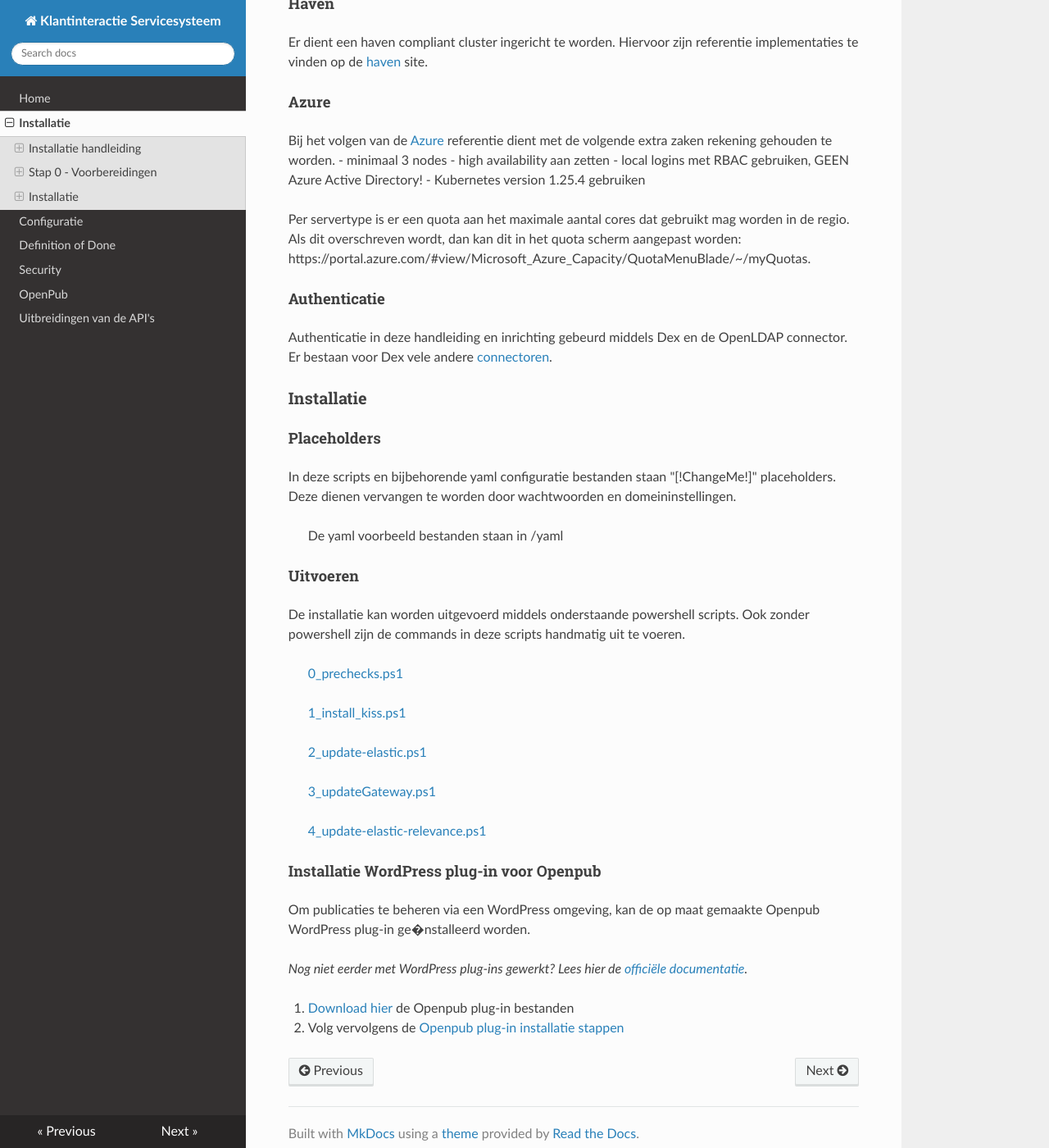
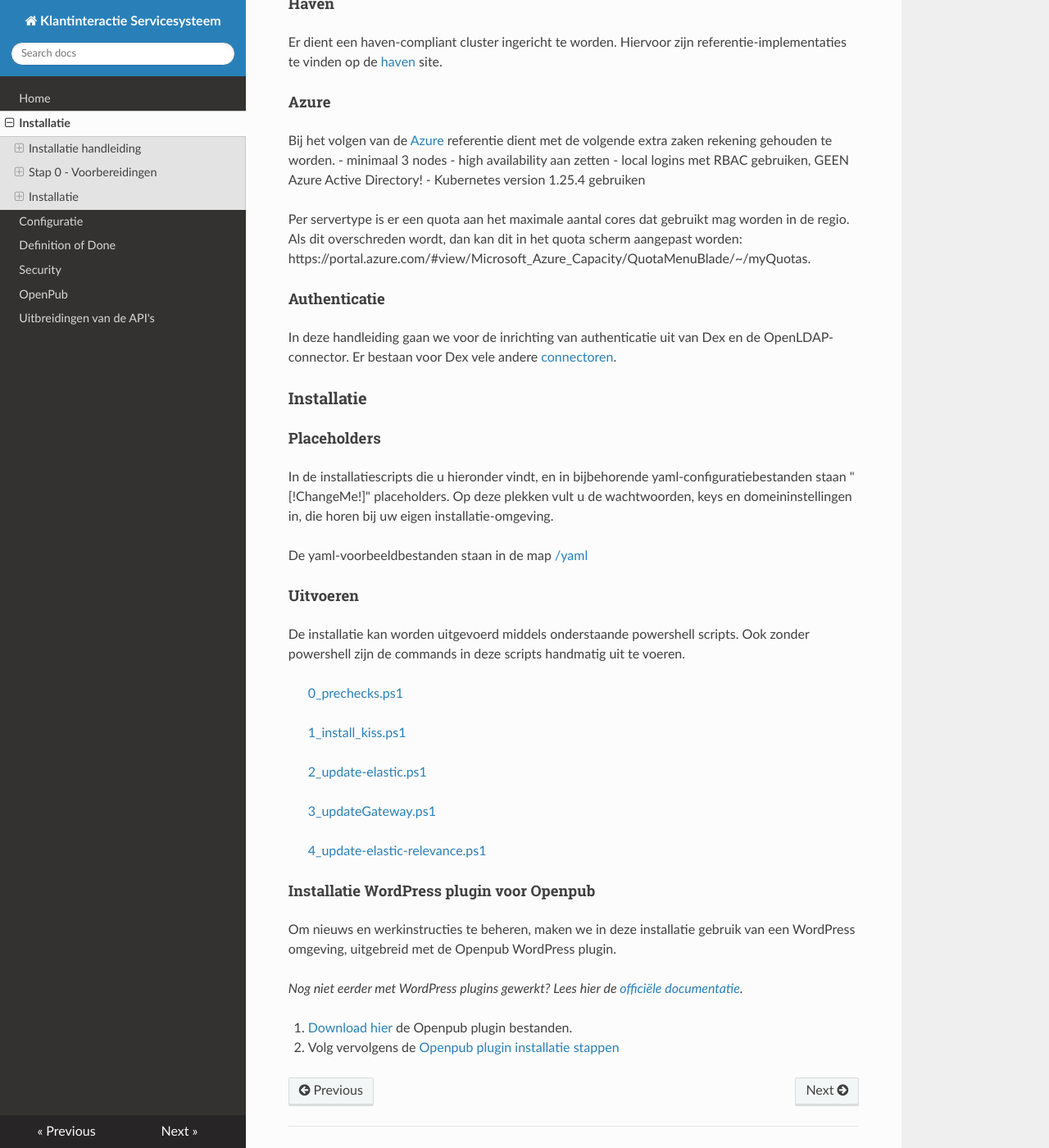
Before and after one commit to Klantinteractie-Servicesysteem/.github, an MkDocs documentation site: the page built from docs/INSTALLATION.md, in a window 1280 px wide and 1400 px high, scrolled down 1109 px. Shown: the whole window at 82% size. Built offline with MkDocs 1.6.1, drawn with Linux system fonts in a browser that asks for light colours; nearby versions of some CDN libraries; some of the changed text lies outside the part shown.

Commit message:
Update INSTALLATION.md
Spellcheck en check op werkende links.

```diff
--- a/docs/INSTALLATION.md
+++ b/docs/INSTALLATION.md
@@ -1,14 +1,13 @@
-## Klant Interactie ServiceSysteem (KISS)
+## Klantinteractie Servicesysteem (KISS)
 ### Installatie handleiding
 #### Inleiding
-KISS is een kubernetes cluster en deze handleiding is gebaseerd op Azure Kubernetes.
-Andere kubernetes providers worden ook ondersteund mits ze haven compliant zijn.
+KISS draait in een kubernetes cluster. Deze handleiding is gebaseerd op Azure Kubernetes.
+Andere kubernetes providers worden ook ondersteund mits ze haven-compliant zijn.
 Deze handleiding is bedoeld voor kubernetes beheerders en biedt een stappenplan om KISS handmatig op een nieuw cluster te installeren.
 
 ### Stap 0 - Voorbereidingen
 #### Domein
-Er dient een domeinnaam met wildcard certificaat beschikbaar te zijn.
-Losse certificaten per endpoint worden op dit moment niet in deze handleiding ondersteund.
+Zorg voor een domeinnaam met wildcard-certificaat. Losse certificaten per endpoint worden op dit moment niet in deze handleiding ondersteund.
 Dit certificaat moet als .crt bestand tijdens de handleiding gebruikt worden.
 De opbouw van dit certificaat is als volgt:
 
@@ -35,8 +34,8 @@ Het private certificate dient los als .key bestand opgeslagen te worden.
 - [SqlCmdLets](https://www.cdata.com/drivers/postgresql/powershell/) (trial)
 
 #### Haven
-Er dient een haven compliant cluster ingericht te worden.
-Hiervoor zijn referentie implementaties te vinden op de [haven](https://haven.commonground.nl/techniek/aan-de-slag) site.
+Er dient een haven-compliant cluster ingericht te worden.
+Hiervoor zijn referentie-implementaties te vinden op de [haven](https://haven.commonground.nl/techniek/aan-de-slag) site.
 
 #### Azure
 Bij het volgen van de [Azure](https://haven.commonground.nl/techniek/aan-de-slag/azure) referentie dient met de volgende extra zaken rekening gehouden te worden.
@@ -46,38 +45,39 @@ Bij het volgen van de [Azure](https://haven.commonground.nl/techniek/aan-de-slag
 - Kubernetes version 1.25.4 gebruiken
 
 Per servertype is er een quota aan het maximale aantal cores dat gebruikt mag worden in de regio.
-Als dit overschreven wordt, dan kan dit in het quota scherm aangepast worden:
+Als dit overschreden wordt, dan kan dit in het quota scherm aangepast worden:
 https://portal.azure.com/#view/Microsoft_Azure_Capacity/QuotaMenuBlade/~/myQuotas.
 
 #### Authenticatie
-Authenticatie in deze handleiding en inrichting gebeurd middels Dex en de OpenLDAP connector. Er bestaan voor Dex vele andere [connectoren](https://dexidp.io/docs/connectors/).
+In deze handleiding gaan we voor de inrichting van authenticatie uit van Dex en de OpenLDAP-connector. Er bestaan voor Dex vele andere [connectoren](https://dexidp.io/docs/connectors/).
 
 
 ### Installatie
 #### Placeholders
-In deze scripts en bijbehorende yaml configuratie bestanden staan "[!ChangeMe!]" placeholders.
-Deze dienen vervangen te worden door wachtwoorden en domeininstellingen.
-> De yaml voorbeeld bestanden staan in /yaml
+In de installatiescripts die u hieronder vindt, en in bijbehorende yaml-configuratiebestanden staan "[!ChangeMe!]" placeholders.
+Op deze plekken vult u de wachtwoorden, keys en domeininstellingen in, die horen bij uw eigen installatie-omgeving.
+
+De yaml-voorbeeldbestanden staan in de map [/yaml](./yaml)
 
 #### Uitvoeren
 De installatie kan worden uitgevoerd middels onderstaande powershell scripts.
 Ook zonder powershell zijn de commands in deze scripts handmatig uit te voeren.
 
-> [0_prechecks.ps1](/scripts/0_prechecks.ps1)
+> [0_prechecks.ps1](./scripts/0_prechecks.ps1)
+>
+> [1_install_kiss.ps1](./scripts/1_install_kiss.ps1)
+>
+> [2_update-elastic.ps1](./scripts/2_update-elastic.ps1)
+>
+> [3_updateGateway.ps1](./scripts/3_updateGateway.ps1)
+>
+> [4_update-elastic-relevance.ps1](./scripts/4_update-elastic-relevance.ps1)
 
-> [1_install_kiss.ps1](/scripts/1_install_kiss.ps1)
->
-> [2_update-elastic.ps1](/scripts/2_update-elastic.ps1)
->
-> [3_updateGateway.ps1](/scripts/3_updateGateway.ps1)
->
-> [4_update-elastic-relevance.ps1](/scripts/4_update-elastic-relevance.ps1)
+#### Installatie WordPress plugin voor Openpub
 
-#### Installatie WordPress plug-in voor Openpub
+Om nieuws en werkinstructies te beheren, maken we in deze installatie gebruik van een WordPress omgeving, uitgebreid met de Openpub WordPress plugin.
 
-Om publicaties te beheren via een WordPress omgeving, kan de op maat gemaakte Openpub WordPress plug-in ge�nstalleerd worden.
+_Nog niet eerder met WordPress plugins gewerkt? Lees hier de [officiële documentatie](https://wordpress.org/support/article/managing-plugins/)._
 
-_Nog niet eerder met WordPress plug-ins gewerkt? Lees hier de [officiële documentatie](https://wordpress.org/support/article/managing-plugins/)._
-
-1. [Download hier](/openPub/) de Openpub plug-in bestanden
-2. Volg vervolgens de [Openpub plug-in installatie stappen](https://kiss-klantinteractie-servicesysteem.readthedocs.io/en/latest/openpub/)
+1. [Download hier](./openPub/) de Openpub plugin bestanden.
+2. Volg vervolgens de [Openpub plugin installatie stappen](https://kiss-klantinteractie-servicesysteem.readthedocs.io/en/latest/openpub/)
```
